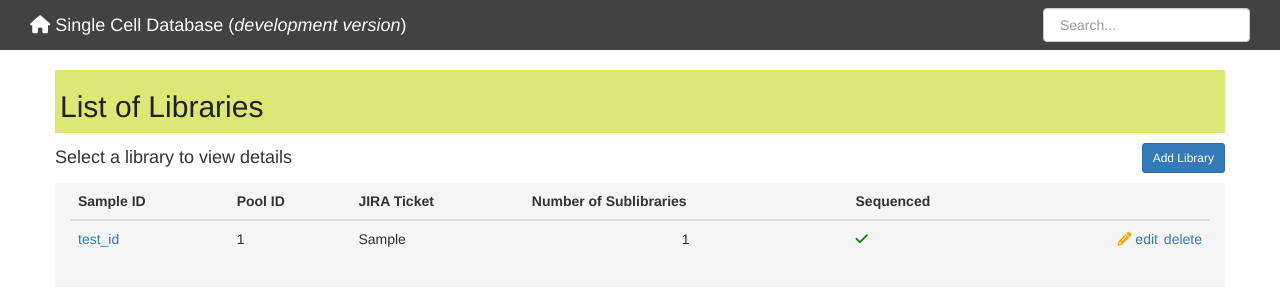
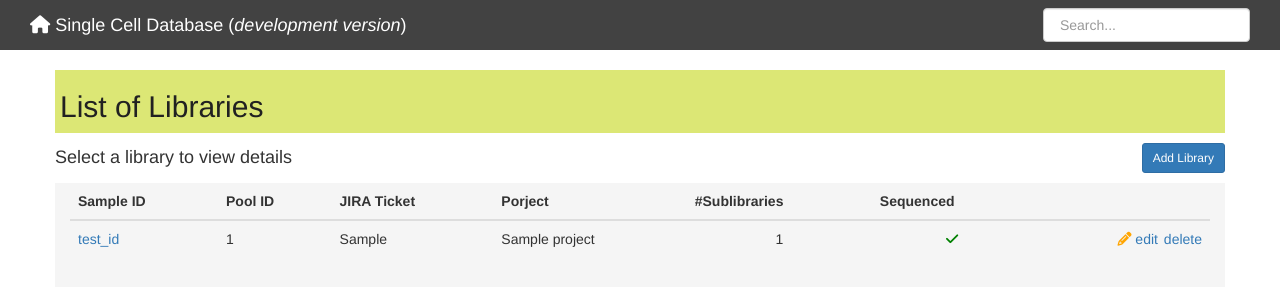
Before and after one commit to molonc/colossus, a Django app: page /apps/core/library/list in a window 1280 px wide. Shown: the top 300 px of the page. Run offline with Django 3.2, Linux system fonts and the light colour scheme; data comes from the database, SQL or seed files in the repository; tables that the repository leaves empty hold one stand-in row (values such as "Sample post"); some libraries are stand-ins or nearby versions.

Commit message:
added Project model.

```diff
--- a/apps/core/templates/core/library_list.html
+++ b/apps/core/templates/core/library_list.html
@@ -18,7 +18,8 @@ List of Libraries
                     <th>Sample ID</th>
                     <th>Pool ID</th>
                     <th>JIRA Ticket</th>
-                    <th>Number of Sublibraries</th>
+                    <th>Porject</th>
+                    <th>#Sublibraries</th>
                     <th>Sequenced</th>
                     <th></th>
                 </tr>
@@ -29,11 +30,16 @@ List of Libraries
                     <td><a href="{% url 'core:library_detail' pk=library.pk %}">{{library.sample.sample_id}}</a></td>
                     <td>{{library.pool_id}}</td>
                     <td>{{library.jira_ticket}}</td>
+                    <td>
+                        {% for project in library.project_set.all %}
+                        {{project}}<br>
+                        {% endfor %}
+                    </td>
                     <td style="text-align:center;">{{library.num_sublibraries}}</td>
                     {% if library.sequencing_set.all %}
-                    <td><i class="fa fa-check" aria-hidden="true" style="color:green;"></i></td>
+                    <td style="text-align:center;"><i class="fa fa-check" aria-hidden="true" style="color:green;"></i></td>
                     {% else %}
-                    <td><i class="fa fa-times" aria-hidden="true" style="color:red;"></i></td>
+                    <td style="text-align:center;"><i class="fa fa-times" aria-hidden="true" style="color:red;"></i></td>
                     {% endif %}
                     <td>
                         <p style="float:right;"><a style="margin-right:2px;" href="{% url 'core:library_update' pk=library.pk %}"><i class="fa fa-pencil" aria-hidden="true" style="color:orange;" "></i> edit</a>
```
